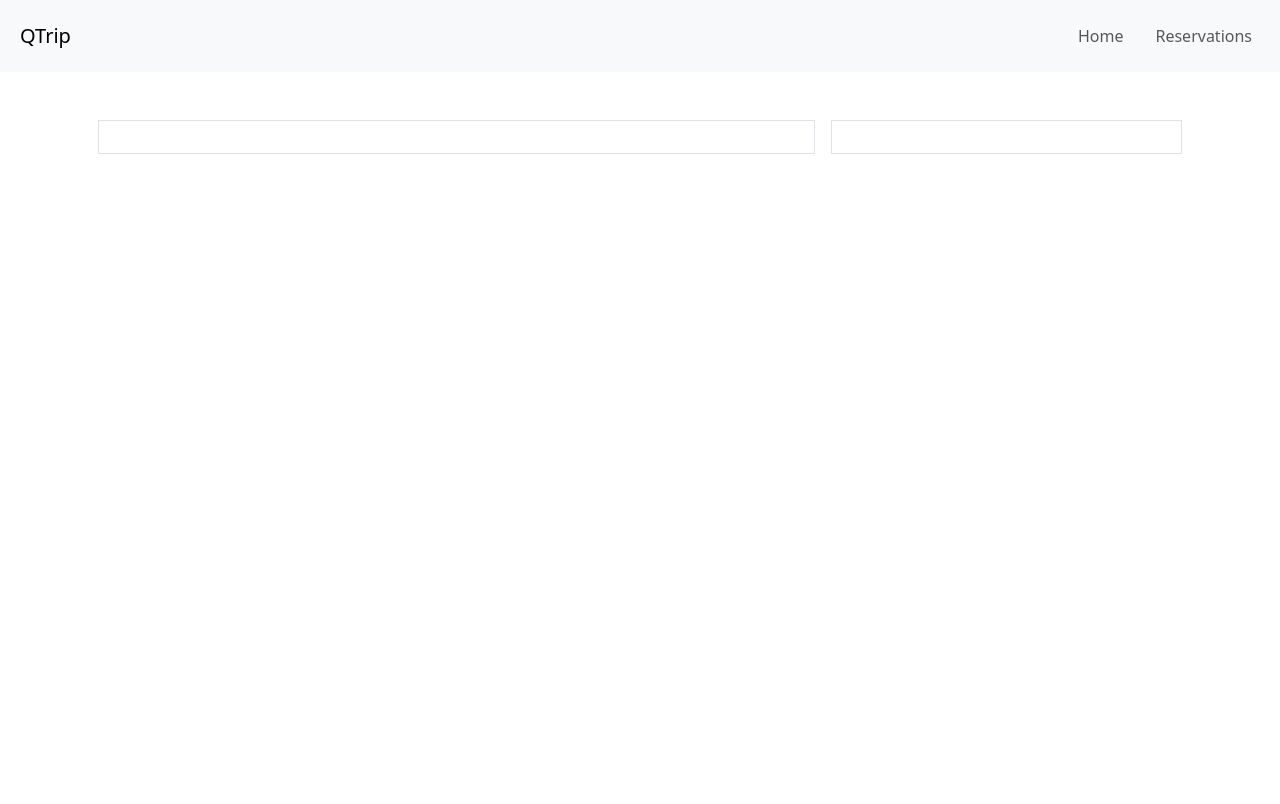
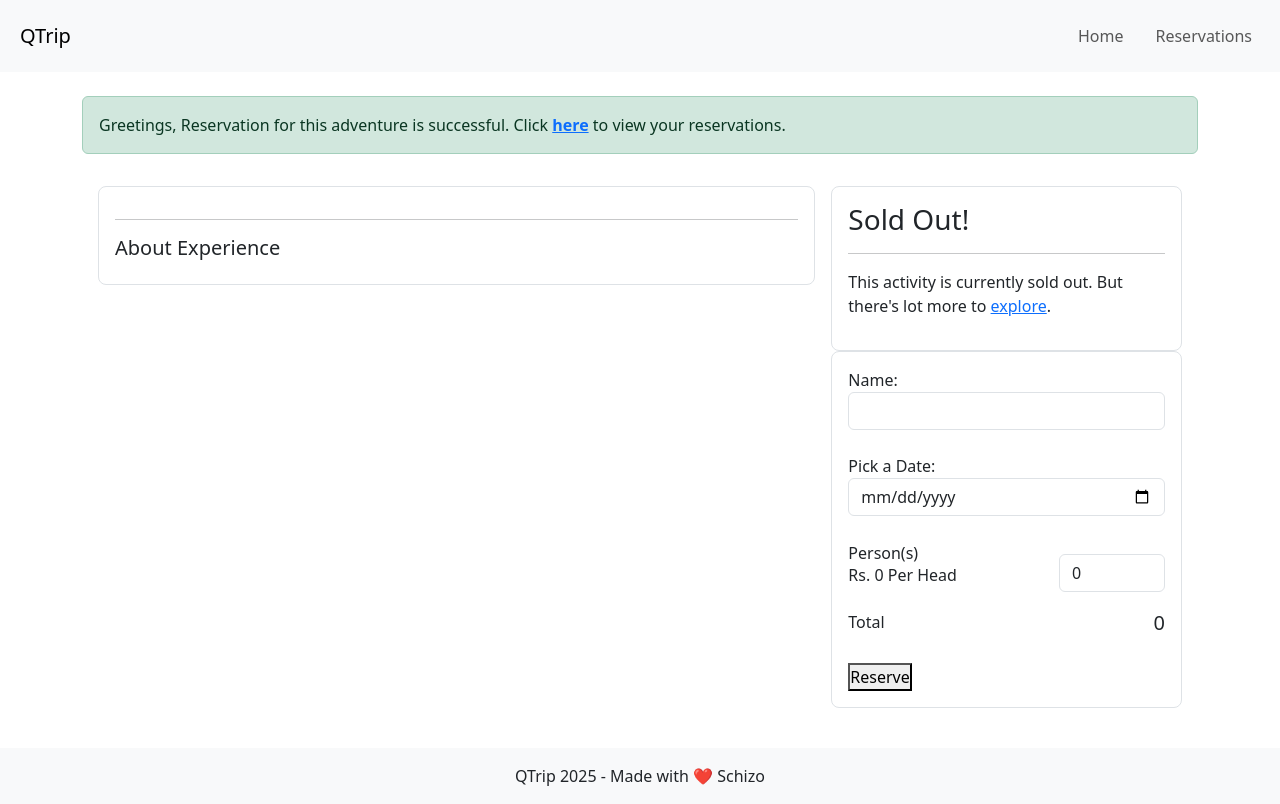
Before and after one commit to ryn-001/QTrip, a plain HTML site: page pages/details/index.html in a window 1280 px wide. Drawn offline with nearby package versions, Linux system fonts and the light colour scheme; no server answers.

Commit message:
Adding HTML to details

```diff
--- a/pages/details/index.html
+++ b/pages/details/index.html
@@ -31,12 +31,30 @@
         </div>
     </nav>
 
-    <main class="container">
-        <section class="row g-3 justify-content-center py-5 px-3">
+    <main class="container py-4">
+
+        <div class="alert alert-success" id="reserved-banner">
+            Greetings, Reservation for this adventure is successful. Click <strong><a href="../reservations/reservations.html">here</a></strong> to view your reservations.
+        </div>
+
+        <section class="row g-3 justify-content-center py-3 px-3">
             <div class="col-12 col-md-8">
 
-                <section class="details border">
+                <section class="details border rounded-3">
 
+                    <div class="adventure-details-card">
+                        <div>
+                            <h3 class="adventure-name"></h3>
+                            <p id="adventure-subtitle"></p>
+
+                            <div id="photo-gallery"></div>
+                            <hr>
+
+                            <h5>About Experience</h5>
+                            <div id="adventure-content"></div>
+                        </div>
+
+                    </div>
 
                 </section>
 
@@ -45,9 +63,44 @@
 
             <div class="col-12 col-md-4">
 
-                <section class="status border">
+                <section class="status border rounded-3" id="reservation-sold-out">
+                    <h3>Sold Out!</h3>
+                    <hr>
+                    <p>This activity is currently sold out. But there's lot more to <a href="../index.html">explore</a>.</p>
+                </section>
 
+                <section class="status border rounded-3" id="reservation-available">
+                    <form action="" method="" id="myForm">
+                        <label>Name: </label>
+                        <input type="text" class="form-control" name="name" required>
+                        <br>
 
+                        <label>Pick a Date: </label>
+                        <input type="date" class="form-control" name="date" required>
+                        <br>
+
+                        <div class="d-flex justify-content-between align-items-center py-1">
+                            <div>
+                                <h6 class="m-0">Person(s)</h6>
+                                <p class="m-0">
+                                    <div class="d-inline">Rs. </div>
+                                    <div class="d-inline" id="reservation-cost">0</div> Per Head
+                                </p>
+                            </div>
+
+                            <div>
+                                <input type="number" class="form-control" min="1" max="10" value="0" name="person" required>
+                            </div>
+                        </div>
+
+                        <div class="d-flex justify-content-between align-items-center py-1">
+                            <h6 class="m-0">Total</h6>
+                            <h5 class="m-0" id="reservation-cost">0</h5>
+                        </div>
+                        <br>
+
+                        <button id="reserve-button" type="submit">Reserve</button>
+                    </form>
                 </section>
 
             </div>
@@ -56,7 +109,9 @@
 
     </main>
 
-
+    <footer class="bg-light">
+        <div class="container">QTrip 2025 - Made with ❤️ Schizo</div>
+    </footer>
 
     <script src="https://cdn.jsdelivr.net/npm/bootstrap@5.3.7/dist/js/bootstrap.bundle.min.js" integrity="sha384-ndDqU0Gzau9qJ1lfW4pNLlhNTkCfHzAVBReH9diLvGRem5+R9g2FzA8ZGN954O5Q" crossorigin="anonymous"></script>
     <script src="../../modules/adventures_details.js" type="module"></script>
--- a/styles/adventures_details.css
+++ b/styles/adventures_details.css
@@ -11,3 +11,13 @@
 .status{
     padding: 1rem;
 }
+
+.adventure-details-card{
+
+}
+
+footer{
+    width: 100%;
+    text-align: center;
+    padding: 1rem;
+}
```
